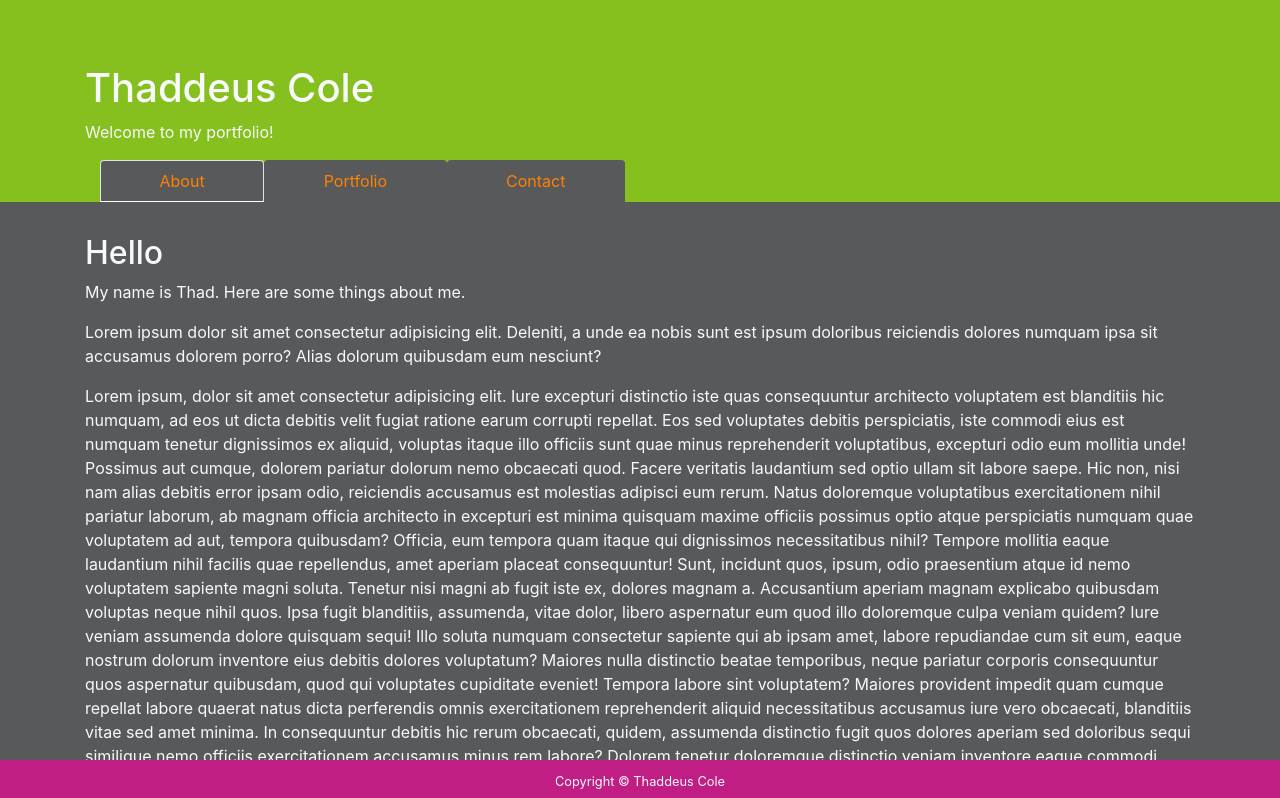
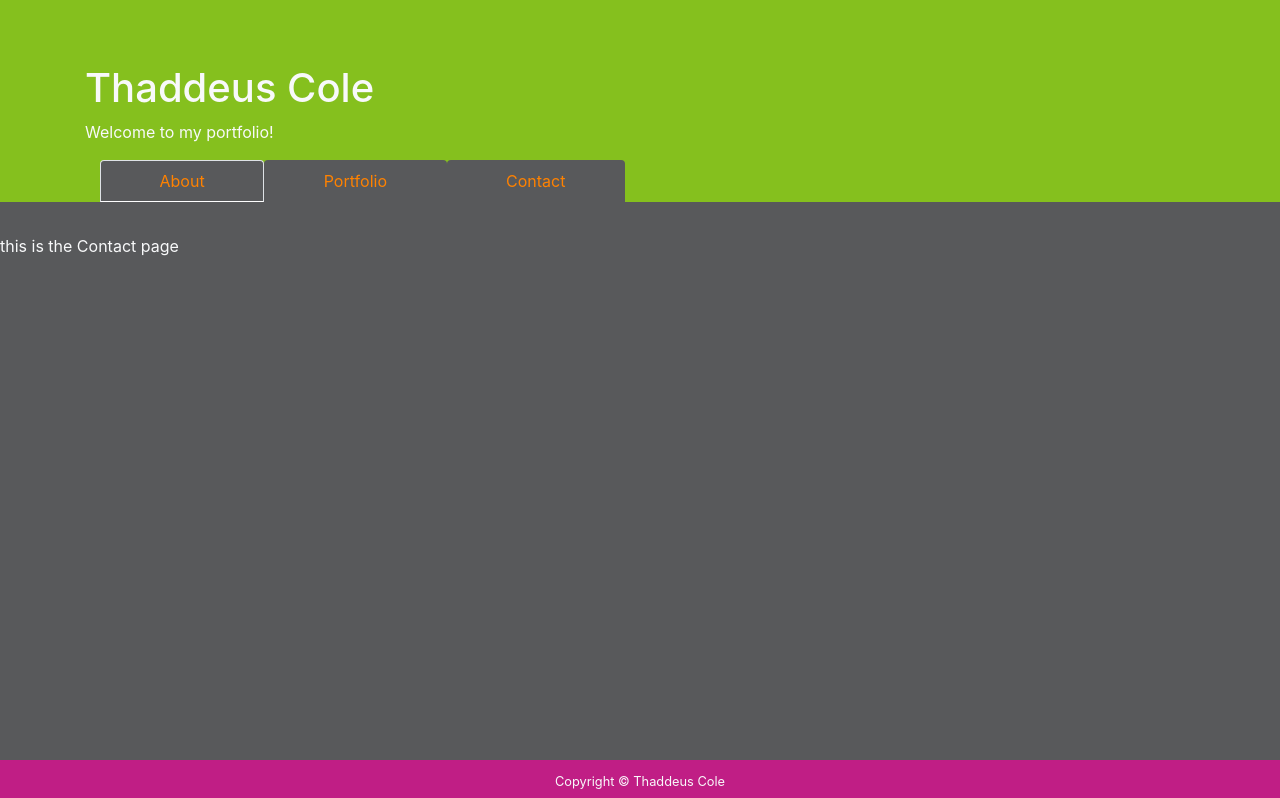
Before and after one commit to thadkingcole/thadkingcole.github.io, a React (Create React App) app: page /contact in a window 1280 px wide. Shown: the top 798 px of the page. Built offline with nearby package versions, Linux system fonts and the light colour scheme.

Commit message:
create router and pages

```diff
--- a/package.json
+++ b/package.json
@@ -11,6 +11,7 @@
     "react": "^16.13.1",
     "react-bootstrap": "^1.3.0",
     "react-dom": "^16.13.1",
+    "react-router-dom": "^5.2.0",
     "react-scripts": "3.4.3"
   },
   "scripts": {
--- a/src/App.js
+++ b/src/App.js
@@ -1,126 +1,22 @@
 import React from "react";
-import Col from "react-bootstrap/Col";
-import Container from "react-bootstrap/Container";
-import Jumbotron from "react-bootstrap/Jumbotron";
-import Nav from "react-bootstrap/Nav";
-import Row from "react-bootstrap/Row";
+import { Route } from "react-router-dom";
+import Header from "./components/Header";
+import About from "./pages/About";
+import Portfolio from "./pages/Portfolio";
+import Contact from "./pages/Contact";
+import Footer from "./components/Footer";
 
 function App() {
   return (
     <>
-      <Jumbotron as="header" className="bg-primary pb-0" fluid>
-        <Container>
-          <h1>Thaddeus Cole</h1>
-          <p>Welcome to my portfolio!</p>
-          <Col sm={7} md={6}>
-            <Nav fill variant="tabs" defaultActiveKey="/about">
-              <Nav.Item>
-                <Nav.Link href="/about" className="bg-dark text-success">
-                  About
-                </Nav.Link>
-              </Nav.Item>
-              <Nav.Item>
-                <Nav.Link
-                  eventKey="/portfolio"
-                  className="bg-dark text-success"
-                >
-                  Portfolio
-                </Nav.Link>
-              </Nav.Item>
-              <Nav.Item>
-                <Nav.Link eventKey="/contact" className="bg-dark text-success">
-                  Contact
-                </Nav.Link>
-              </Nav.Item>
-            </Nav>
-          </Col>
-        </Container>
-      </Jumbotron>
-      <Container className="mb-5">
-        <Row>
-          <Col>
-            <h2>Hello</h2>
-            <p>My name is Thad. Here are some things about me.</p>
-            <p>
-              Lorem ipsum dolor sit amet consectetur adipisicing elit. Deleniti,
-              a unde ea nobis sunt est ipsum doloribus reiciendis dolores
-              numquam ipsa sit accusamus dolorem porro? Alias dolorum quibusdam
-              eum nesciunt?
-            </p>
-            <p>
-              Lorem ipsum, dolor sit amet consectetur adipisicing elit. Iure
-              excepturi distinctio iste quas consequuntur architecto voluptatem
-              est blanditiis hic numquam, ad eos ut dicta debitis velit fugiat
-              ratione earum corrupti repellat. Eos sed voluptates debitis
-              perspiciatis, iste commodi eius est numquam tenetur dignissimos ex
-              aliquid, voluptas itaque illo officiis sunt quae minus
-              reprehenderit voluptatibus, excepturi odio eum mollitia unde!
-              Possimus aut cumque, dolorem pariatur dolorum nemo obcaecati quod.
-              Facere veritatis laudantium sed optio ullam sit labore saepe. Hic
-              non, nisi nam alias debitis error ipsam odio, reiciendis accusamus
-              est molestias adipisci eum rerum. Natus doloremque voluptatibus
-              exercitationem nihil pariatur laborum, ab magnam officia
-              architecto in excepturi est minima quisquam maxime officiis
-              possimus optio atque perspiciatis numquam quae voluptatem ad aut,
-              tempora quibusdam? Officia, eum tempora quam itaque qui
-              dignissimos necessitatibus nihil? Tempore mollitia eaque
-              laudantium nihil facilis quae repellendus, amet aperiam placeat
-              consequuntur! Sunt, incidunt quos, ipsum, odio praesentium atque
-              id nemo voluptatem sapiente magni soluta. Tenetur nisi magni ab
-              fugit iste ex, dolores magnam a. Accusantium aperiam magnam
-              explicabo quibusdam voluptas neque nihil quos. Ipsa fugit
-              blanditiis, assumenda, vitae dolor, libero aspernatur eum quod
-              illo doloremque culpa veniam quidem? Iure veniam assumenda dolore
-              quisquam sequi! Illo soluta numquam consectetur sapiente qui ab
-              ipsam amet, labore repudiandae cum sit eum, eaque nostrum dolorum
-              inventore eius debitis dolores voluptatum? Maiores nulla
-              distinctio beatae temporibus, neque pariatur corporis consequuntur
-              quos aspernatur quibusdam, quod qui voluptates cupiditate eveniet!
-              Tempora labore sint voluptatem? Maiores provident impedit quam
-              cumque repellat labore quaerat natus dicta perferendis omnis
-              exercitationem reprehenderit aliquid necessitatibus accusamus iure
-              vero obcaecati, blanditiis vitae sed amet minima. In consequuntur
-              debitis hic rerum obcaecati, quidem, assumenda distinctio fugit
-              quos dolores aperiam sed doloribus sequi similique nemo officiis
-              exercitationem accusamus minus rem labore? Dolorem tenetur
-              doloremque distinctio veniam inventore eaque commodi repudiandae a
-              quisquam aliquid debitis facilis eum autem ipsum nesciunt nemo ut
-              ab, iste necessitatibus ipsam consectetur pariatur expedita
-              temporibus harum. Ipsam minima fuga at cupiditate quasi blanditiis
-              nemo tenetur adipisci magni repellendus ratione quo aut, aperiam
-              ullam provident reiciendis facilis, iste cum repudiandae ipsum
-              consequuntur porro totam. Rem modi minus est quos odio. Rem maxime
-              ullam ipsum odit odio, mollitia voluptate similique neque ipsa
-              placeat veniam dolorem deserunt tempora sint voluptas. Non, sequi
-              suscipit beatae porro incidunt reprehenderit id optio, excepturi
-              debitis accusamus mollitia blanditiis, dignissimos quae vitae
-              numquam reiciendis? Aut rem nihil fuga quis ad eaque! Soluta,
-              expedita. Incidunt quo blanditiis architecto consequuntur
-              repellendus deleniti veniam doloribus excepturi ea. Voluptas aut
-              quo eos officiis itaque ab ratione provident corrupti! Deleniti
-              ipsam est in obcaecati doloribus accusantium vitae tempore eos ad
-              voluptates, facere voluptatibus modi minus iure aut fugiat magnam
-              perspiciatis aspernatur! Molestiae, voluptates. Maxime, provident
-              assumenda omnis, nihil officia at accusamus illo unde ab amet sit
-              mollitia. Quisquam, explicabo dolores! Nemo debitis minus optio
-              quaerat corrupti dolorem veritatis reprehenderit consequatur
-              asperiores? Reiciendis illum nostrum ullam itaque perferendis non,
-              quidem praesentium dolore fugit atque delectus iure! Rerum culpa
-              molestias sit, cumque totam et dolore odio voluptas beatae officia
-              optio corporis ad inventore numquam.
-            </p>
-          </Col>
-        </Row>
-      </Container>
-      <Jumbotron
-        fluid
-        as="footer"
-        className="bg-secondary mb-0 py-2 fixed-bottom text-center"
-      >
-        <Container>
-          <small>Copyright &copy; Thaddeus Cole</small>
-        </Container>
-      </Jumbotron>
+      <Header />
+      <main>
+        <Route exact path="/" component={About} />
+        <Route exact path="/about" component={About} />
+        <Route exact path="/portfolio" component={Portfolio} />
+        <Route exact path="/contact" component={Contact} />
+      </main>
+      <Footer />
     </>
   );
 }
--- /dev/null
+++ b/src/components/Footer/index.js
@@ -0,0 +1,19 @@
+import React from "react";
+import Jumbotron from "react-bootstrap/Jumbotron";
+import Container from "react-bootstrap/Container";
+
+function Footer() {
+  return (
+    <Jumbotron
+      fluid
+      as="footer"
+      className="bg-secondary mb-0 py-2 fixed-bottom text-center"
+    >
+      <Container>
+        <small>Copyright &copy; Thaddeus Cole</small>
+      </Container>
+    </Jumbotron>
+  );
+}
+
+export default Footer;
--- /dev/null
+++ b/src/components/Header/index.js
@@ -0,0 +1,53 @@
+import React from "react";
+import Jumbotron from "react-bootstrap/Jumbotron";
+import Container from "react-bootstrap/Container";
+import Col from "react-bootstrap/Col";
+import Nav from "react-bootstrap/Nav";
+import { Link } from "react-router-dom";
+
+function Header() {
+  return (
+    <Jumbotron as="header" className="bg-primary pb-0" fluid>
+      <Container>
+        <h1>Thaddeus Cole</h1>
+        <p>Welcome to my portfolio!</p>
+        <Col sm={7} md={6}>
+          <Nav fill variant="tabs" defaultActiveKey="/about">
+            <Nav.Item>
+              <Nav.Link
+                as={Link}
+                to="/about"
+                eventKey="/about"
+                className="bg-dark text-success"
+              >
+                About
+              </Nav.Link>
+            </Nav.Item>
+            <Nav.Item>
+              <Nav.Link
+                as={Link}
+                to="/portfolio"
+                eventKey="/portfolio"
+                className="bg-dark text-success"
+              >
+                Portfolio
+              </Nav.Link>
+            </Nav.Item>
+            <Nav.Item>
+              <Nav.Link
+                as={Link}
+                to="/contact"
+                eventKey="/contact"
+                className="bg-dark text-success"
+              >
+                Contact
+              </Nav.Link>
+            </Nav.Item>
+          </Nav>
+        </Col>
+      </Container>
+    </Jumbotron>
+  );
+}
+
+export default Header;
--- a/src/index.js
+++ b/src/index.js
@@ -1,12 +1,15 @@
 import React from "react";
 import ReactDOM from "react-dom";
+import { BrowserRouter } from "react-router-dom";
 import App from "./App";
 import * as serviceWorker from "./serviceWorker";
 import "./custom.scss";
 
 ReactDOM.render(
   <React.StrictMode>
-    <App />
+    <BrowserRouter>
+      <App />
+    </BrowserRouter>
   </React.StrictMode>,
   document.getElementById("root")
 );
--- /dev/null
+++ b/src/pages/About.js
@@ -0,0 +1,9 @@
+import React from "react";
+
+function About() {
+  return(
+    <div>this is the about page</div>
+  )
+}
+
+export default About;
--- /dev/null
+++ b/src/pages/Contact.js
@@ -0,0 +1,9 @@
+import React from "react";
+
+function Contact() {
+  return(
+    <div>this is the Contact page</div>
+  )
+}
+
+export default Contact;
--- /dev/null
+++ b/src/pages/Portfolio.js
@@ -0,0 +1,9 @@
+import React from "react";
+
+function Portfolio() {
+  return(
+    <div>this is the Portfolio page</div>
+  )
+}
+
+export default Portfolio;
```
Also changed, not shown: src/logo.svg (deleted), 1 other file (tests, documents, lock files or other folders).
